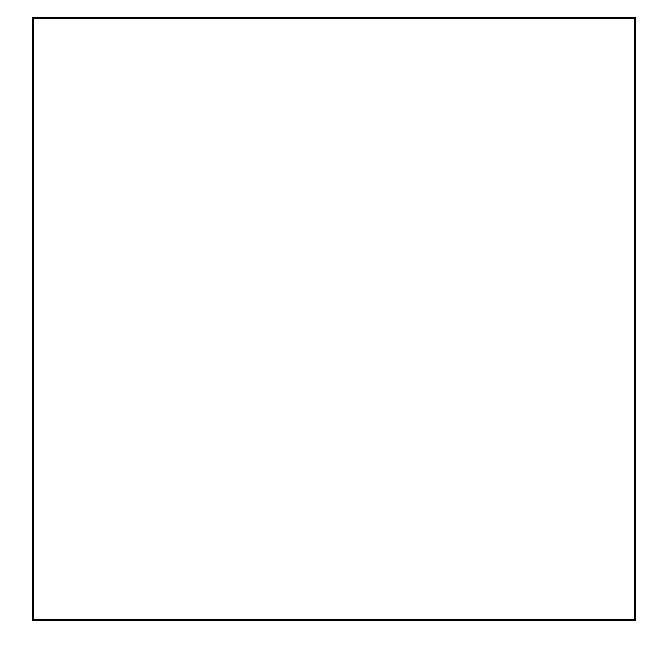
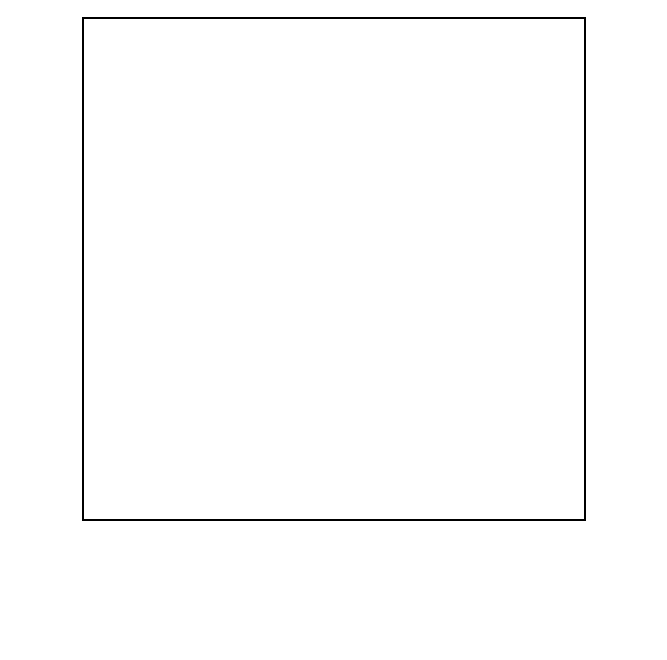
Before and after one commit to MarioLinares01/etch-a-sketch, a plain HTML site: page index.html in a window 1280 px wide. Shown: the part 118-778 px from the top of the page, without its empty margins (306-973 px from the left). Drawn offline with Linux system fonts and the light colour scheme.

Commit message:
Change board size

```diff
--- a/style.css
+++ b/style.css
@@ -14,8 +14,8 @@ body {
 }
 
 .board {
-    width: 600px;
-    height: 600px;
+    min-width: 500px;
+    min-height: 500px;
     border: 2px solid black;
     display: grid;
 }
```
